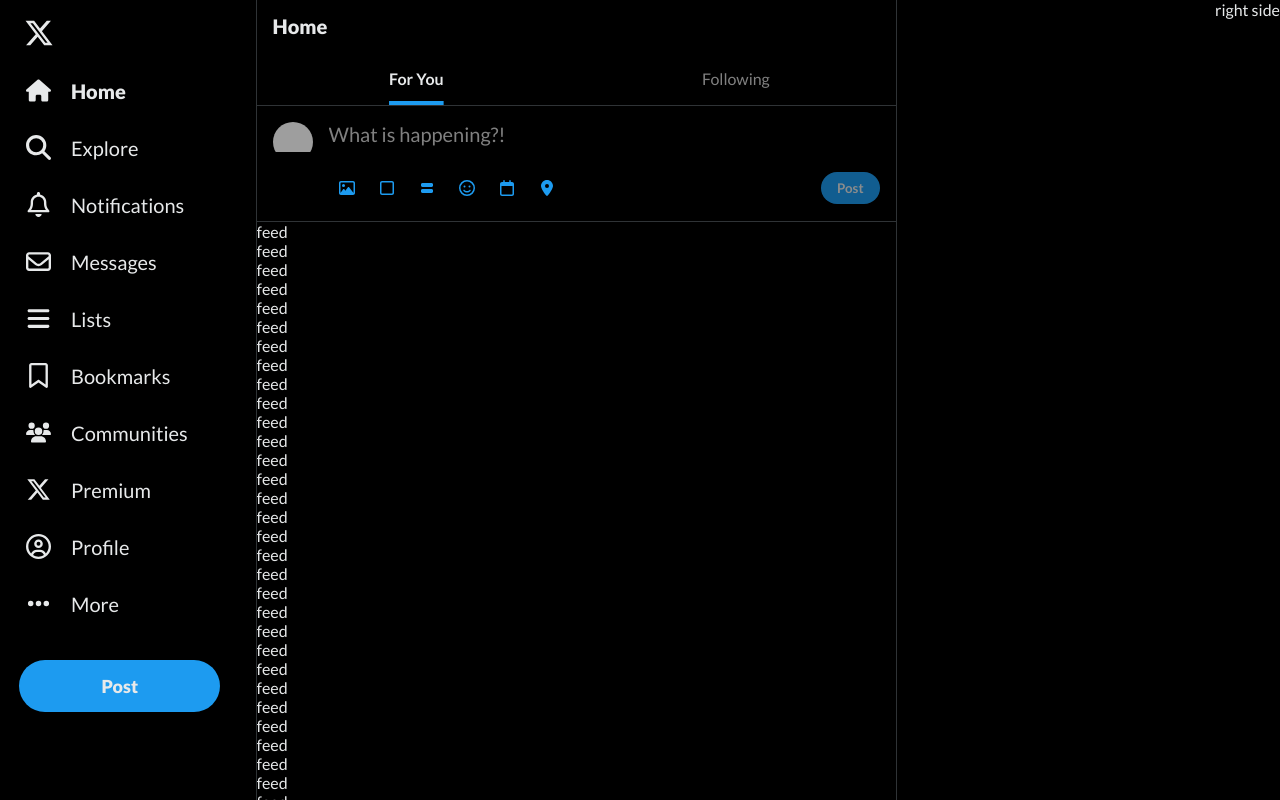
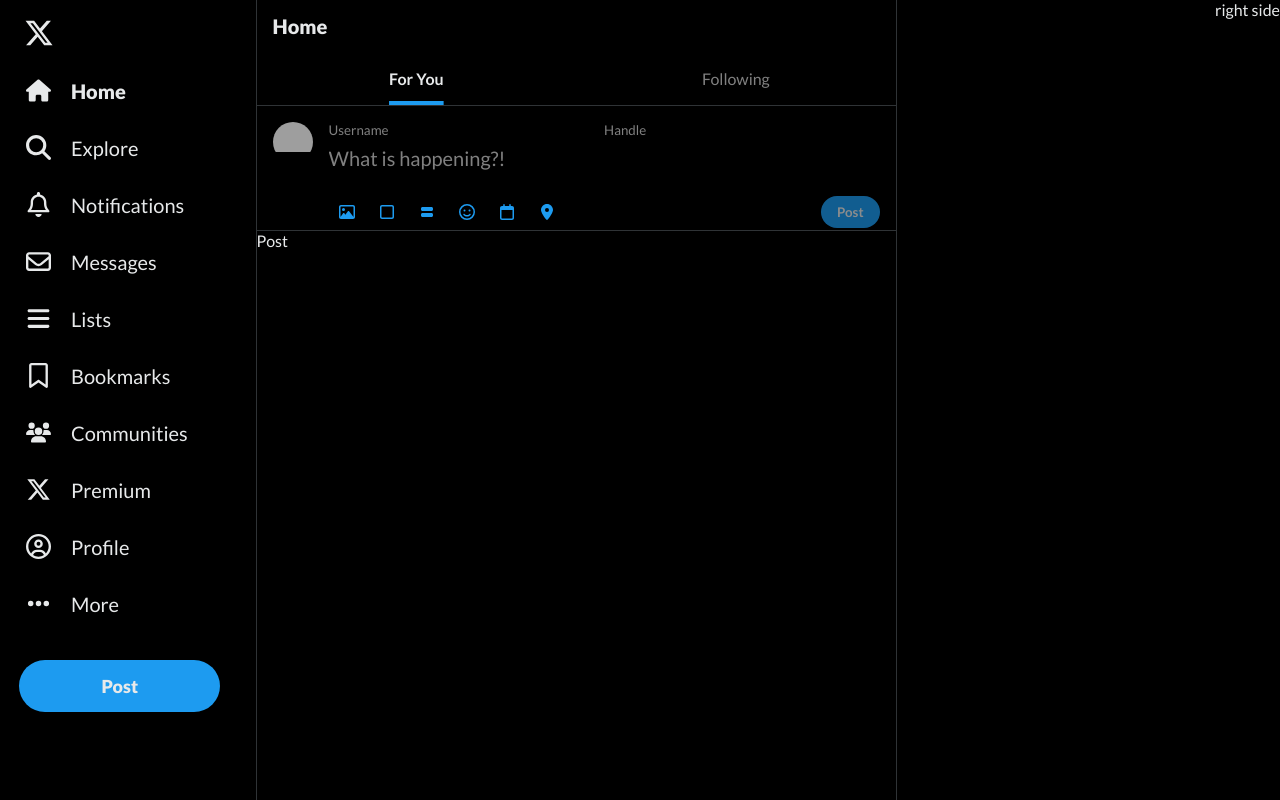
Before and after one commit to PatrikasDapsys/TwitterTS, a Vue app: page / in a window 1280 px wide. Built offline with nearby package versions, Linux system fonts and the light colour scheme; grey boxes are pictures that could not be loaded.

Commit message:
remodeled createPost sections/ added forms, username, handle inputs

```diff
--- a/src/components/Feed.vue
+++ b/src/components/Feed.vue
@@ -1,6 +1,30 @@
 <script setup lang="ts">
+import Post from "./Post.vue";
 import { ref } from "vue";
-const text = ref("");
+
+const text = ref<string>("");
+const username = ref<string>("");
+const handle = ref<string>("");
+const allowPost = ref<boolean>(false);
+
+function submitForm(event: Event) {
+  event.preventDefault();
+  text.value = "";
+  username.value = "";
+  handle.value = "";
+  allowPost.value = false;
+}
+function handleAllowPost() {
+  if (
+    text.value.length !== 0 &&
+    username.value.length !== 0 &&
+    handle.value.length !== 0
+  ) {
+    allowPost.value = true;
+  } else {
+    allowPost.value = false;
+  }
+}
 </script>
 
 <template>
@@ -12,6 +36,7 @@
         <div class="">Following</div>
       </div>
     </header>
+    <form type="submit" @submit="submitForm">
       <div class="createPost">
         <div class="createPost__top">
           <figure>
@@ -20,11 +45,34 @@
               alt=""
             />
           </figure>
+          <div class="inputs">
+            <div class="usernames">
+              <input
+                type="text"
+                placeholder="Username"
+                maxlength="15"
+                @change="handleAllowPost"
+                v-model="username"
+                required
+              />
+              <input
+                type="text"
+                placeholder="Handle"
+                maxlength="15"
+                @change="handleAllowPost"
+                required
+                v-model="handle"
+              />
+            </div>
             <textarea
               type="text"
               placeholder="What is happening?!"
+              maxlength="200"
               v-model="text"
+              @change="handleAllowPost"
+              required
             />
+          </div>
         </div>
         <div class="createPost__bottom">
           <div class="createPost__options">
@@ -35,160 +83,12 @@
             <font-awesome-icon icon="fa-regular fa-calendar" />
             <font-awesome-icon icon="fa-solid fa-location-dot" />
           </div>
-        <button :disabled="true">Post</button>
+          <button type="submit" :disabled="!allowPost">Post</button>
         </div>
       </div>
+    </form>
     <main>
-      feed
-      <br />
-      feed
-      <br />
-      feed
-      <br />
-      feed
-      <br />
-      feed
-      <br />
-      feed
-      <br />
-      feed
-      <br />
-      feed
-      <br />
-      feed
-      <br />
-      feed
-      <br />
-      feed
-      <br />
-      feed
-      <br />
-      feed
-      <br />
-      feed
-      <br />
-      feed
-      <br />
-      feed
-      <br />
-      feed
-      <br />
-      feed
-      <br />
-      feed
-      <br />
-      feed
-      <br />
-      feed
-      <br />
-      feed
-      <br />
-      feed
-      <br />
-      feed
-      <br />
-      feed
-      <br />
-      feed
-      <br />
-      feed
-      <br />
-      feed
-      <br />
-      feed
-      <br />
-      feed
-      <br />
-      feed
-      <br />
-      feed
-      <br />
-      feed
-      <br />
-      feed
-      <br />
-      feed
-      <br />
-      feed
-      <br />
-      feed
-      <br />
-      feed
-      <br />
-      feed
-      <br />
-      feed
-      <br />
-      feed
-      <br />
-      feed
-      <br />
-      feed
-      <br />
-      feed
-      <br />
-      feed
-      <br />
-      feed
-      <br />
-      feed
-      <br />
-      feed
-      <br />
-      feed
-      <br />
-      feed
-      <br />
-      feed
-      <br />
-      feed
-      <br />
-      feed
-      <br />
-      feed
-      <br />
-      feed
-      <br />
-      feed
-      <br />
-      feed
-      <br />
-      feed
-      <br />
-      feed
-      <br />
-      feed
-      <br />
-      feed
-      <br />
-      feed
-      <br />
-      feed
-      <br />
-      feed
-      <br />
-      feed
-      <br />
-      feed
-      <br />
-      feed
-      <br />
-      feed
-      <br />
-      feed
-      <br />
-      feed
-      <br />
-      feed
-      <br />
-      feed
-      <br />
-      feed
-      <br />
-      feed
-      <br />
-      feed
-      <br />
+      <Post />
     </main>
   </section>
 </template>
@@ -205,7 +105,6 @@
   position: sticky;
   top: 0;
   backdrop-filter: blur(12px);
-}
 
   .header__title {
     font-size: 20px;
@@ -241,6 +140,7 @@
       color: var(--text-main);
     }
   }
+}
 
 .createPost {
   min-height: 116px;
@@ -249,6 +149,9 @@
   border-bottom: 1px solid var(--border-main);
   padding: 16px;
   padding-bottom: 0;
+  .createPost__top {
+    display: flex;
+    width: 100%;
     figure {
       width: 40px;
       height: 40px;
@@ -256,18 +159,33 @@
       overflow: hidden;
       margin-right: 16px;
     }
-  .createPost__top {
+    .inputs {
       display: flex;
+      flex-direction: column;
+      flex: 1;
+      .usernames {
+        display: flex;
+        font-size: 12px;
+      }
+    }
+
+    input,
     textarea {
       color: var(--text-main);
       flex: 1;
       background: none;
       outline: none;
-      font-size: 20px;
+      /* font-size: 20px; */
       resize: none;
       &::placeholder {
         color: gray;
       }
+    }
+    textarea {
+      margin-top: 8px;
+      font-size: 20px;
+      /* width: 100%; */
+      flex: 1;
     }
   }
   .createPost__bottom {
@@ -291,7 +209,6 @@
         aspect-ratio: 1/1;
         cursor: pointer;
         &:hover {
-          /* background-color: var(--background-secondary); */
           background-color: rgba(#1d9bf0, 0.1);
         }
       }
@@ -303,10 +220,15 @@
       color: var(--text-main);
       font-weight: 700;
       transition: all 200ms ease;
+      cursor: pointer;
       &:hover {
         filter: brightness(0.85);
       }
+      &:not(:disabled):active {
+        transform: scale(0.9);
+      }
       &:disabled {
+        cursor: default;
         filter: brightness(0.6);
       }
     }
--- /dev/null
+++ b/src/components/Post.vue
@@ -0,0 +1,7 @@
+<script setup lang="ts"></script>
+
+<template>
+  <div>Post</div>
+</template>
+
+<style scoped></style>
```
Lines whose indentation alone changed are shown as unchanged.
